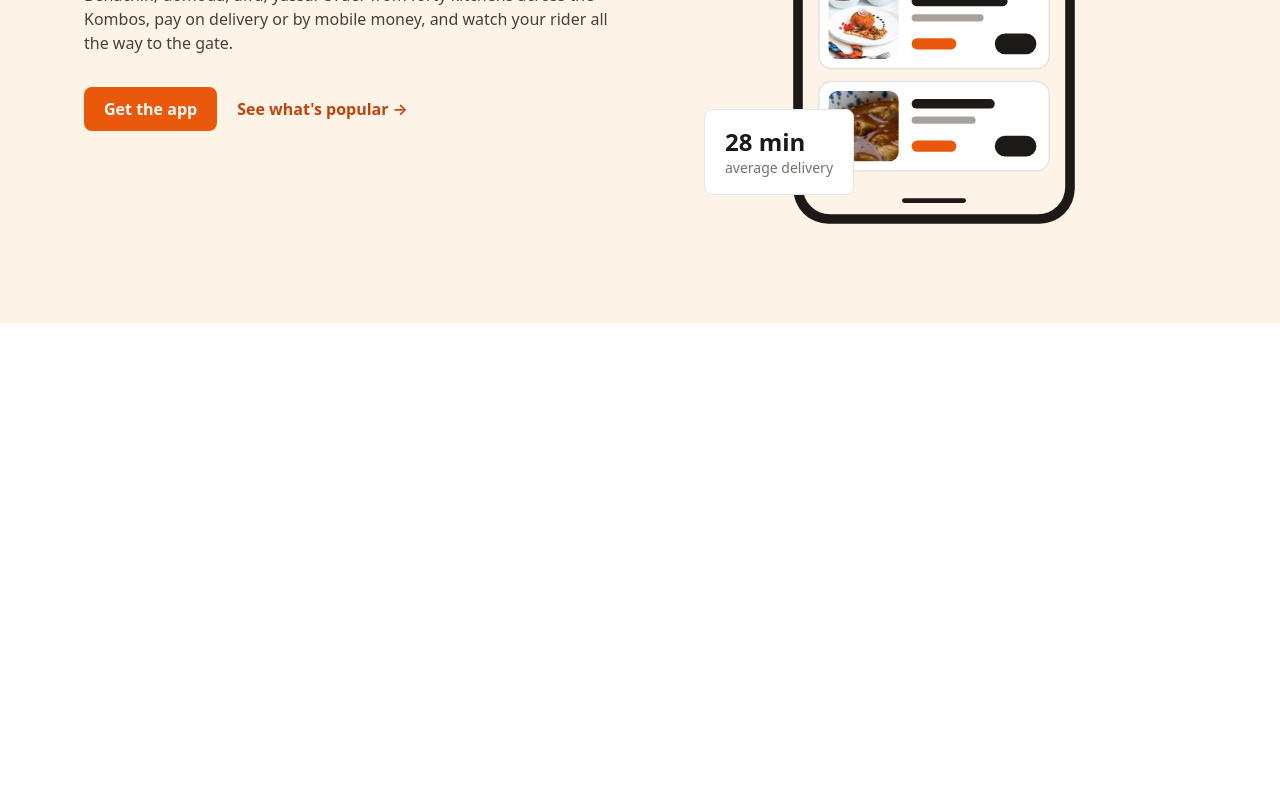
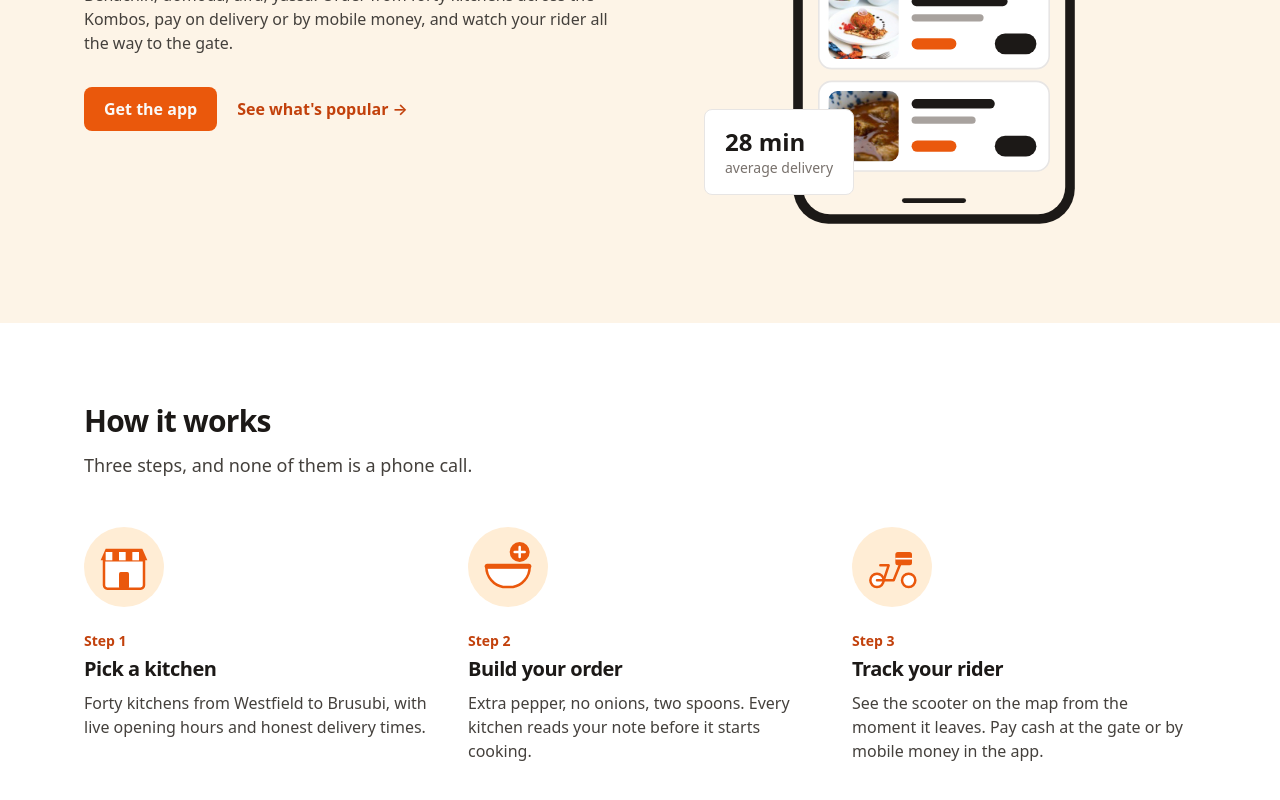
Before and after one commit to isatou614/chop-chop, a React (Vite) app: page / in a window 1280 px wide. Shown: the part 454-1254 px from the top of the page. Before the commit the page ends 800 px from the top, so only its background shows below. Built offline with nearby package versions, Linux system fonts and the light colour scheme.

Commit message:
feat: extract HowItWorks section with Step component
Add src/data/steps.js (the 3 structurally-identical step entries)
and a reusable Step component, then wire HowItWorks to map over the
data array instead of repeating markup three times.

```diff
--- a/src/App.jsx
+++ b/src/App.jsx
@@ -1,11 +1,13 @@
 import Header from "./components/Header.jsx";
 import Hero from "./components/Hero.jsx";
+import HowItWorks from "./components/HowItWorks.jsx";
 
 function App() {
   return (
     <>
       <Header />
       <Hero />
+      <HowItWorks />
     </>
   );
 }
--- /dev/null
+++ b/src/components/HowItWorks.jsx
@@ -0,0 +1,22 @@
+import { steps } from "../data/steps.js";
+import Step from "./Step.jsx";
+
+function HowItWorks() {
+  return (
+    <section id="how-it-works" className="bg-surface">
+      <div className="max-w-6xl mx-auto px-5 py-20">
+        <h2 className="text-3xl font-semibold tracking-tight text-ink">How it works</h2>
+        <p className="mt-3 max-w-prose text-lg text-ink-2">
+          Three steps, and none of them is a phone call.
+        </p>
+        <div className="mt-12 grid gap-10 sm:grid-cols-3">
+          {steps.map((step) => (
+            <Step key={step.label} {...step} />
+          ))}
+        </div>
+      </div>
+    </section>
+  );
+}
+
+export default HowItWorks;
--- /dev/null
+++ b/src/components/Step.jsx
@@ -0,0 +1,12 @@
+function Step({ icon, label, title, body }) {
+  return (
+    <div>
+      <img src={icon} alt="" className="h-20 w-20" />
+      <p className="mt-6 text-sm font-semibold text-chop-dark">{label}</p>
+      <h3 className="mt-1 text-xl font-semibold tracking-tight text-ink">{title}</h3>
+      <p className="mt-2 text-base text-ink-2">{body}</p>
+    </div>
+  );
+}
+
+export default Step;
--- /dev/null
+++ b/src/data/steps.js
@@ -0,0 +1,20 @@
+export const steps = [
+  {
+    icon: "/assets/step-1.svg",
+    label: "Step 1",
+    title: "Pick a kitchen",
+    body: "Forty kitchens from Westfield to Brusubi, with live opening hours and honest delivery times.",
+  },
+  {
+    icon: "/assets/step-2.svg",
+    label: "Step 2",
+    title: "Build your order",
+    body: "Extra pepper, no onions, two spoons. Every kitchen reads your note before it starts cooking.",
+  },
+  {
+    icon: "/assets/step-3.svg",
+    label: "Step 3",
+    title: "Track your rider",
+    body: "See the scooter on the map from the moment it leaves. Pay cash at the gate or by mobile money in the app.",
+  },
+];
```
